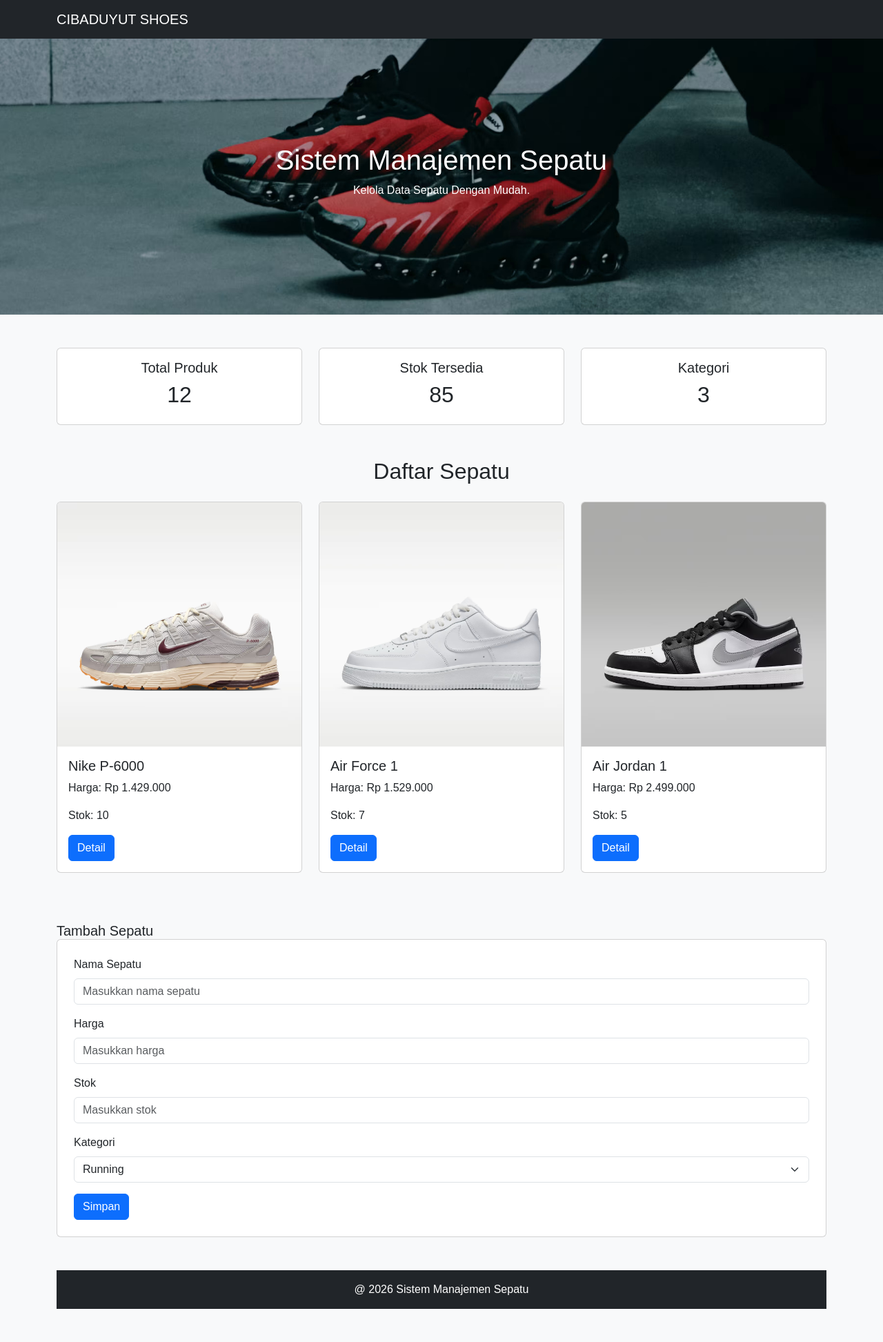
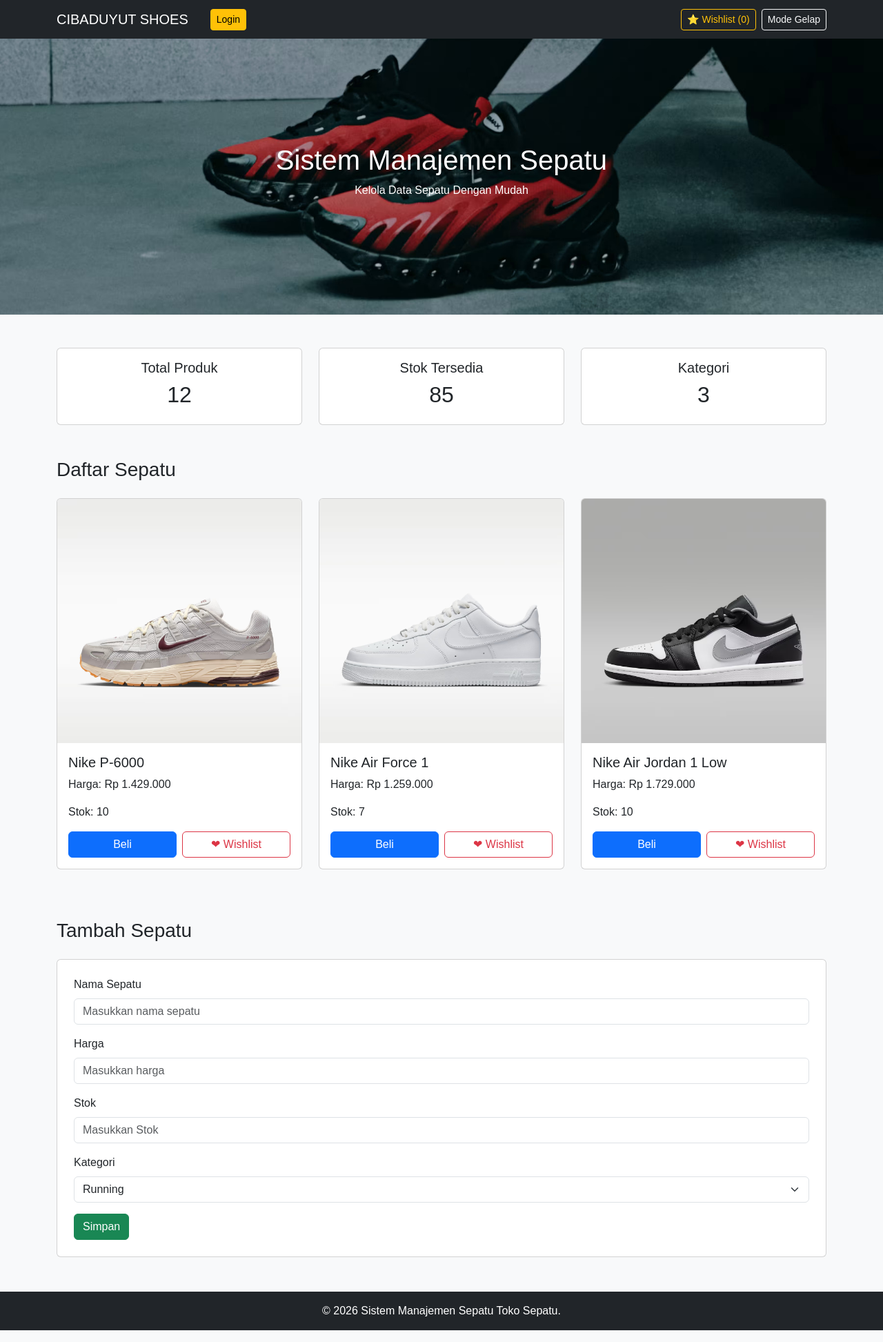
Before and after one commit to naufalfdhl26/Modul-Praktikum, a PHP site: page / in a window 1280 px wide. Shown: the whole page at 69% size. Run offline with PHP 8.4, Linux system fonts and the light colour scheme.

Commit message:
membuat php untuk proses login dan logout

```diff
--- a/css/style.css
+++ b/css/style.css
@@ -1,26 +1,21 @@
+/* ==========================================
+   BASE STYLES
+   ========================================== */
 body {
     font-family: Arial, sans-serif;
     background-color: #f8f9fa;
-}
-
-.hero-section {
-    background-image: url("../assets/background.jpg") !important;
-    background-size: cover !important;
-    background-position: center !important;
-    background-repeat: no-repeat !important;
-    position: relative;
+    transition: background-color 0.3s, color 0.3s;
 }
 
 .hero {
     height: 400px;
-    background-image: url("../assets/background.jpg");
+    background-image: url('../assets/background.jpg');
     background-size: cover;
     background-position: center;
     background-repeat: no-repeat;
-    position: relative;
 }
 
-.dashboard-card{
+.dashboard-card {
     transition: 0.3s;
 }
 
--- a/index.html
+++ /dev/null
@@ -1,140 +0,0 @@
-<!DOCTYPE html>
-<html lang="en">
-<head>
-    <meta charset="UTF-8">
-    <meta name="viewport" content="width=device-width, initial-scale=1.0">
-    <title>Sistem Manajemen Sepatu</title>
-
-    <!-- Bootstrap CDN -->
-    <link href="https://cdn.jsdelivr.net/npm/bootstrap@5.3.2/dist/css/bootstrap.min.css" rel="stylesheet" />
-
-    <!-- Custom CSS -->
-    <link rel="stylesheet" href="css/style.css" />
-</head>
-<body>
-    <!-- Navbar -->
-    <nav class="navbar navbar-expand-lg navbar-dark bg-dark">
-        <div class="container">
-            <a class="navbar-brand" href="#">CIBADUYUT SHOES</a>
-            <button class="navbar-toggler" type="button" data-bs-toggle="collapse" data-bs-target="#navbarNav" aria-controls="navbarNav" aria-expanded="false" aria-label="Toggle navigation">
-                <span class="navbar-toggler-icon"></span>
-            </button>
-        </div>
-    </nav>
-
-    <!-- Hero Section -->
-     <div class="hero-section text-center text-white d-flex align-items-center justify-content-center" style="background-image: url('https://source.unsplash.com/1600x900/?shoes'); height: 400px;">
-        <div class="container">
-            <h1>Sistem Manajemen Sepatu</h1>
-            <p>Kelola Data Sepatu Dengan Mudah.</p>
-        </div>
-    </div>
-
-    <!-- Dashboard -->
-    <div class="container mt-5">
-        <div class="row text-center">
-            <div class="col-md-4">
-                <div class="card dashboard-card">
-                    <div class="card-body">
-                        <h5>Total Produk</h5>
-                        <h2>12</h2>
-                    </div>
-                </div>
-            </div>
-            <div class="col-md-4">
-                <div class="card dashboard-card">
-                    <div class="card-body">
-                        <h5>Stok Tersedia</h5>
-                        <h2>85</h2>
-                    </div>
-                </div>
-            </div>
-            <div class="col-md-4">
-                <div class="card dashboard-card">
-                    <div class="card-body">
-                        <h5>Kategori</h5>
-                        <h2>3</h2>
-                    </div>
-                </div>
-            </div>
-        </div>
-    </div>
-
-    <!-- Daftar Sepatu -->
-    <div class="container mt-5">
-        <h2 class="text-center mb-4">Daftar Sepatu</h2>
-        <div class="row">
-            <div class="col-md-4">
-                <div class="card mb-4">
-                    <img src="assets/NIKE_P_6000.jpg" class="card-img-top"/>
-                    <div class="card-body">
-                        <h5 class="card-title">Nike P-6000</h5>
-                        <p class="card-text">Harga: Rp 1.429.000</p>
-                        <p class="card-text">Stok: 10</p>
-                        <button class="btn btn-primary">Detail</button>
-                    </div>
-                </div>
-            </div>
-            <div class="col-md-4">
-                <div class="card mb-4">
-                    <img src="assets/AIR_FORCE_1.jpg" class="card-img-top"/>
-                    <div class="card-body">
-                        <h5 class="card-title">Air Force 1</h5>
-                        <p class="card-text">Harga: Rp 1.529.000</p>
-                        <p class="card-text">Stok: 7</p>
-                        <button class="btn btn-primary">Detail</button>
-                    </div>
-                </div>
-            </div>
-
-    <div class="col-md-4">
-                <div class="card mb-4">
-                    <img src="assets/AIR_JORDAN_1_LOW.jpg" class="card-img-top"/>
-                    <div class="card-body">
-                        <h5 class="card-title">Air Jordan 1</h5>
-                        <p class="card-text">Harga: Rp 2.499.000</p>
-                        <p class="card-text">Stok: 5</p>
-                        <button class="btn btn-primary">Detail</button>
-                    </div>
-                </div>
-            </div>
-
-            <!-- Form tambahan sepatu -->
-             <div class="container mt-5 mb-5">
-                        <h5 class="card-title">Tambah Sepatu</h5>
-                        <div class="card p-4">
-                        <form>
-                            <div class="mb-3">
-                                <label class="form-label">Nama Sepatu</label>
-                                <input type="text" class="form-control" placeholder="Masukkan nama sepatu">
-                            </div>
-
-                            <div class="mb-3">
-                                <label class="form-label">Harga</label>
-                                <input type="number" class="form-control" placeholder="Masukkan harga">
-                            </div>
-
-                            <div class="mb-3">
-                                <label class="form-label">Stok</label>
-                                <input type="number" class="form-control" placeholder="Masukkan stok">
-                            </div>
-
-                            <div class="mb-3">
-                                <label class="form-label">Kategori</label>
-                                <select class="form-select">
-                                    <option value="1">Running</option>
-                                    <option value="2">Basket</option>
-                                    <option value="3">Casual</option>
-                                </select>
-                            </div>
-
-                            <button type="submit" class="btn btn-primary">Simpan</button>
-                        </form>
-                    </div>
-
-    <!-- Footer -->
-    <footer class="bg-dark text-white text-center py-3 mt-5">@ 2026 Sistem Manajemen Sepatu</footer>
-
-    <script src="https://cdn.jsdelivr.net/npm/bootstrap@5.3.2/dist/js/bootstrap.bundle.min.js"></script>
-</body>
-</html>
--- /dev/null
+++ b/index.php
@@ -0,0 +1,194 @@
+<?php
+session_start();
+?>
+<!doctype html>
+<html lang="en">
+  <head>
+    <meta charset="UTF-8" />
+    <title>Sistem Manajemen Sepatu</title>
+    <link
+      href="https://cdn.jsdelivr.net/npm/bootstrap@5.3.8/dist/css/bootstrap.min.css"
+      rel="stylesheet"
+      integrity="sha384-sRIl4kxILFvY47J16cr9ZwB07vP4J8+LH7qKQnuqkuIAvNWLzeN8tE5YBujZqJLB"
+      crossorigin="anonymous"
+    />
+    <link rel="stylesheet" href="css/style.css" />
+  </head>
+  <body>
+    <nav class="navbar navbar-expand-lg navbar-dark bg-dark">
+      <div class="container">
+        <a class="navbar-brand" href="#">CIBADUYUT SHOES</a>
+
+        <div class="d-flex align-items-center ms-3">
+          <?php if(isset($_SESSION['user'])): ?>
+            <span class="text-white me-3">Halo, <strong><?php echo htmlspecialchars($_SESSION['user']); ?></strong></span>
+            <a href="controller/logout.php" class="btn btn-danger btn-sm">Logout</a>
+          <?php else: ?>
+            <a href="login.php" class="btn btn-warning btn-sm">Login</a>
+          <?php endif; ?>
+        </div>
+
+        <div class="d-flex align-items-center ms-auto gap-2">
+          <button
+            id="btn-wishlist-nav"
+            class="btn btn-outline-warning btn-sm"
+          >
+            ⭐ Wishlist (<span id="wishlist-count">0</span>)
+          </button>
+          <button id="btn-theme" class="btn btn-outline-light btn-sm">
+            Mode Gelap
+          </button>
+        </div>
+      </div>
+    </nav>
+
+    <div class="hero text-center text-white d-flex align-items-center">
+      <div class="container">
+        <h1>Sistem Manajemen Sepatu</h1>
+        <p>Kelola Data Sepatu Dengan Mudah</p>
+      </div>
+    </div>
+
+    <div class="container mt-5">
+      <div class="row text-center">
+        <div class="col-md-4">
+          <div class="card dashboard-card">
+            <div class="card-body">
+              <h5>Total Produk</h5>
+              <h2>12</h2>
+            </div>
+          </div>
+        </div>
+        <div class="col-md-4">
+          <div class="card dashboard-card">
+            <div class="card-body">
+              <h5>Stok Tersedia</h5>
+              <h2>85</h2>
+            </div>
+          </div>
+        </div>
+        <div class="col-md-4">
+          <div class="card dashboard-card">
+            <div class="card-body">
+              <h5>Kategori</h5>
+              <h2>3</h2>
+            </div>
+          </div>
+        </div>
+      </div>
+    </div>
+
+    <div class="container mt-5">
+      <h3 class="mb-4">Daftar Sepatu</h3>
+      <div class="row" id="container-barang">
+        <div class="col-md-4 mb-4">
+          <div class="card h-100">
+            <img src="assets/NIKE_P_6000.jpg" class="card-img-top" />
+            <div class="card-body">
+              <h5 class="card-title">Nike P-6000</h5>
+              <p class="card-text harga-text">Harga: Rp 1.429.000</p>
+              <p class="card-text stok-text">Stok: 10</p>
+              <div class="d-flex justify-content-between">
+                <button class="btn btn-primary btn-detail w-50 me-2">Beli</button>
+                <button class="btn btn-outline-danger btn-wishlist w-50">❤ Wishlist</button>
+              </div>
+            </div>
+          </div>
+        </div>
+
+        <div class="col-md-4 mb-4">
+          <div class="card h-100">
+            <img src="assets/AIR_FORCE_1.jpg" class="card-img-top" />
+            <div class="card-body">
+              <h5 class="card-title">Nike Air Force 1</h5>
+              <p class="card-text harga-text">Harga: Rp 1.259.000</p>
+              <p class="card-text stok-text">Stok: 7</p>
+              <div class="d-flex justify-content-between">
+                <button class="btn btn-primary btn-detail w-50 me-2">Beli</button>
+                <button class="btn btn-outline-danger btn-wishlist w-50">❤ Wishlist</button>
+              </div>
+            </div>
+          </div>
+        </div>
+
+        <div class="col-md-4 mb-4">
+          <div class="card h-100">
+            <img src="assets/AIR_JORDAN_1_LOW.jpg" class="card-img-top" />
+            <div class="card-body">
+              <h5 class="card-title">Nike Air Jordan 1 Low</h5>
+              <p class="card-text harga-text">Harga: Rp 1.729.000</p>
+              <p class="card-text stok-text">Stok: 10</p>
+              <div class="d-flex justify-content-between">
+                <button class="btn btn-primary btn-detail w-50 me-2">Beli</button>
+                <button class="btn btn-outline-danger btn-wishlist w-50">❤ Wishlist</button>
+              </div>
+            </div>
+          </div>
+        </div>
+      </div>
+    </div>
+
+   <!-- MODAL WISHLIST -->
+    <div class="modal fade" id="wishlistModal" tabindex="-1" aria-hidden="true">
+        <div class="modal-dialog">
+            <div class="modal-content">
+                <div class="modal-header">
+                    <h5 class="modal-title">⭐ Daftar Wishlist Saya</h5>
+                    <button type="button" class="btn-close" data-bs-dismiss="modal" aria-label="Close"></button>
+                </div>
+                <div class="modal-body">
+                    <ul class="list-group" id="daftar-wishlist"></ul>
+                </div>
+                <div class="modal-footer">
+                    <button type="button" class="btn btn-secondary" data-bs-dismiss="modal">Tutup</button>
+                    <button type="button" class="btn btn-danger" onclick="hapusWishlist()">Kosongkan</button>
+                </div>
+            </div>
+        </div>
+    </div>
+
+<script src="https://cdn.jsdelivr.net/npm/bootstrap@5.3.8/dist/js/bootstrap.bundle.min.js"></script>
+    <script src="js/script.js"></script>
+
+    <div class="container mt-5 mb-5">
+      <h3 class="mb-4">Tambah Sepatu</h3>
+      <div class="card p-4">
+        <form>
+          <div class="mb-3">
+            <label class="form-label">Nama Sepatu</label>
+            <input type="text" class="form-control" placeholder="Masukkan nama sepatu" />
+          </div>
+          <div class="mb-3">
+            <label class="form-label">Harga</label>
+            <input type="number" class="form-control" placeholder="Masukkan harga" />
+          </div>
+          <div class="mb-3">
+            <label class="form-label">Stok</label>
+            <input type="number" class="form-control" placeholder="Masukkan Stok" />
+          </div>
+          <div class="mb-3">
+            <label class="form-label">Kategori</label>
+            <select class="form-select">
+              <option>Running</option>
+              <option>Basket</option>
+              <option>Casual</option>
+            </select>
+          </div>
+          <button type="submit" class="btn btn-success">Simpan</button>
+        </form>
+      </div>
+    </div>
+
+    <footer class="bg-dark text-white text-center p-3">
+      &copy; 2026 Sistem Manajemen Sepatu Toko Sepatu.
+    </footer>
+
+    <script
+      src="https://cdn.jsdelivr.net/npm/bootstrap@5.3.8/dist/js/bootstrap.bundle.min.js"
+      integrity="sha384-ENjdO4Dr2bkBIFxQpeoTz1HIcje39Wm4jDKdf19U8gI4ddQ3GYNS7NTKfAdVQSZe"
+      crossorigin="anonymous"
+    ></script>
+    <script src="https://cdn.jsdelivr.net/npm/bootstrap@5.3.8/dist/js/bootstrap.bundle.min.js"></script>
+    <script src="js/script.js"></script>
+  </body>
+</html>
```
Also changed, not shown: other parts of css/style.css (+102 -0 lines), controller/logout.php (added, +10 -0 lines), controller/proses_login.php (added, +42 -0 lines), js/script.js (added, +134 -0 lines), login.php (added, +94 -0 lines), coba.html (deleted).
